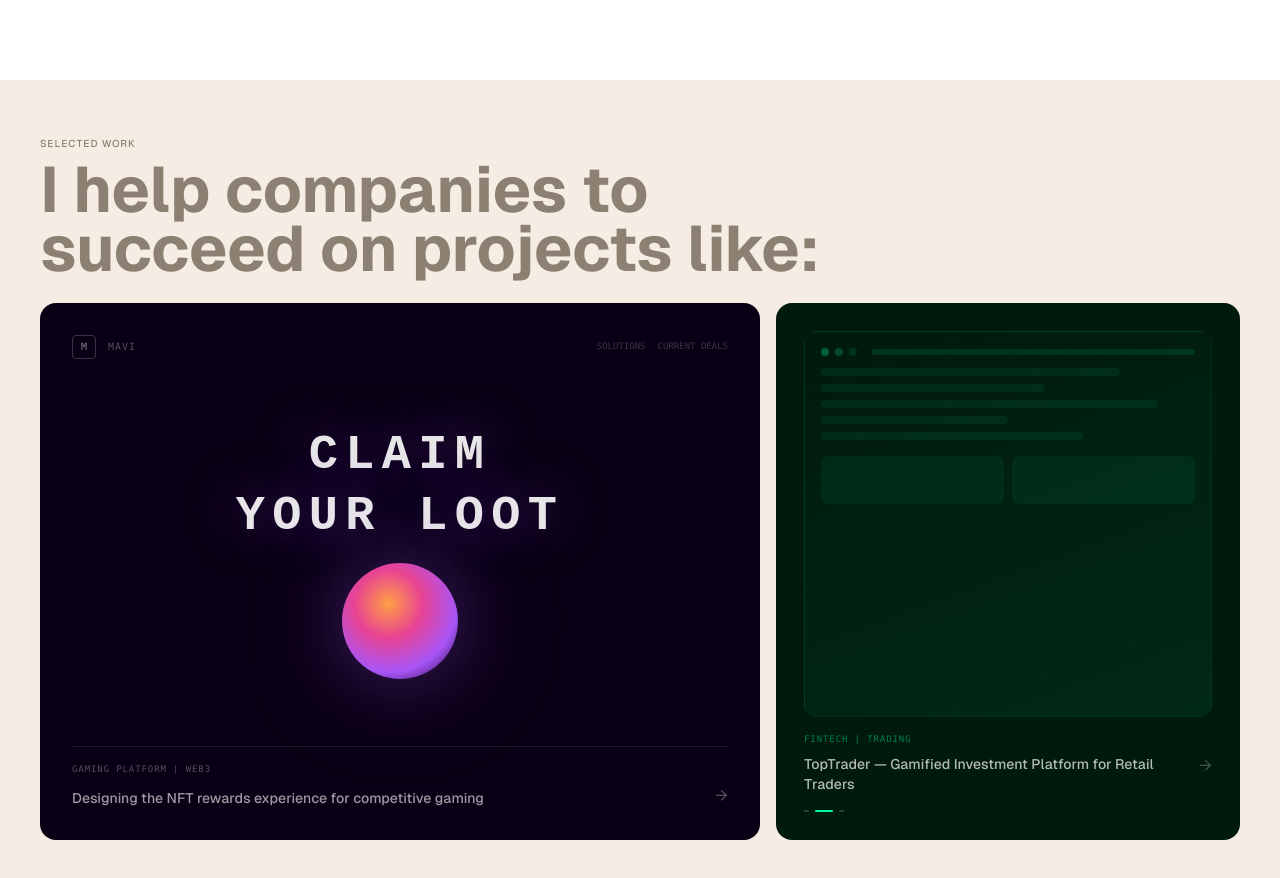
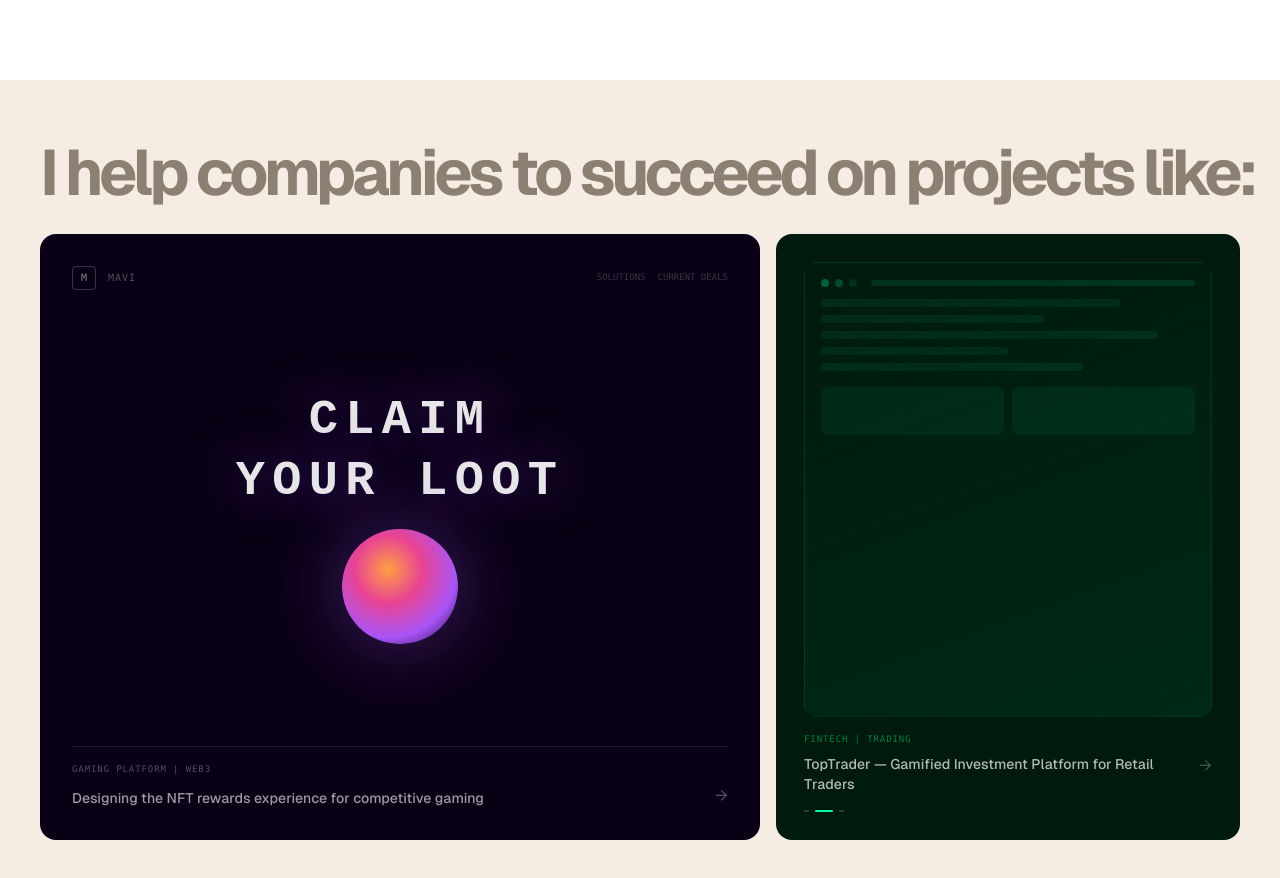
Before and after one commit to aashifuxdev/new-portfolio, a Next.js app: page / in a window 1280 px wide. Shown: the part 1520-2398 px from the top of the page. Built offline with nearby package versions, Linux system fonts and the light colour scheme.

Commit message:
Work section: remove 'Selected Work' label, single-line h2, match letter-spacing
https://claude.ai/code/session_013pGGL4XccxgF514E7uMjSG

```diff
--- a/components/WorkSection.tsx
+++ b/components/WorkSection.tsx
@@ -231,19 +231,15 @@ export default function WorkSection() {
 
         {/* Title */}
         <div className="px-4 md:px-10 pt-10 md:pt-14 pb-5 md:pb-6 flex-shrink-0">
-          <p className="text-[10px] font-medium text-muted mb-2.5 tracking-widest uppercase">
-            Selected Work
-          </p>
           <h2
-            className="text-muted font-bold leading-[0.92]"
+            className="text-muted font-bold whitespace-nowrap"
             style={{
               fontSize: "clamp(26px, 5vw, 64px)",
-              letterSpacing: "-0.3px",
+              letterSpacing: "-0.35vw",
+              lineHeight: "115%",
             }}
           >
-            I help companies to
-            <br />
-            succeed on projects like:
+            I help companies to succeed on projects like:
           </h2>
         </div>
 
```
